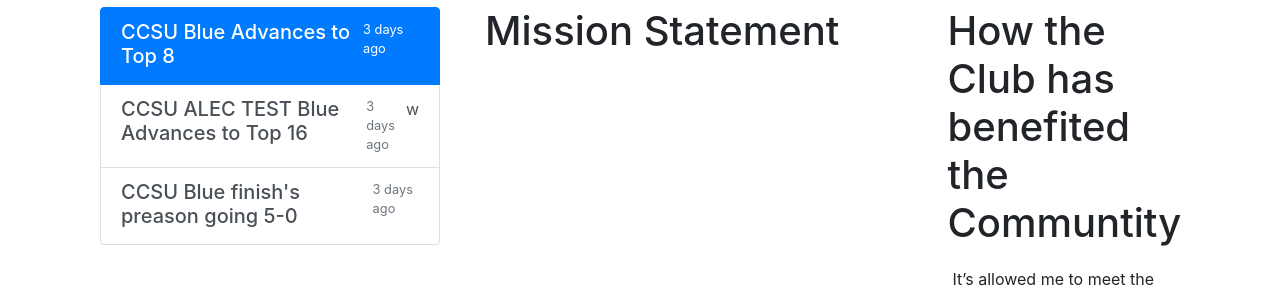
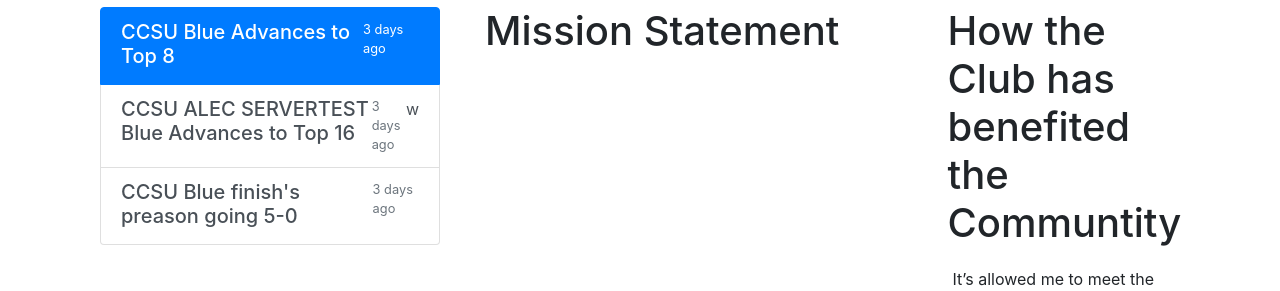
Before and after one commit to MTBrouwer/Final_Project, a Django app: page /Final_P1/Home in a window 1280 px wide. Shown: the part 197-488 px from the top of the page. Run offline with Django 3.2, Linux system fonts and the light colour scheme; grey boxes are pictures that could not be loaded.

Commit message:
Servertest

```diff
--- a/templates/Final_P1/Home.html
+++ b/templates/Final_P1/Home.html
@@ -53,7 +53,7 @@
   </a>
   <a href="#" class="list-group-item list-group-item-action flex-column align-items-start">
     <div class="d-flex w-100 justify-content-between">
-      <h5 class="mb-1">CCSU ALEC TEST Blue Advances to Top 16</h5>
+      <h5 class="mb-1">CCSU ALEC SERVERTEST Blue Advances to Top 16</h5>
       <small class="text-muted">3 days ago</small>w
     </div>
 
```
